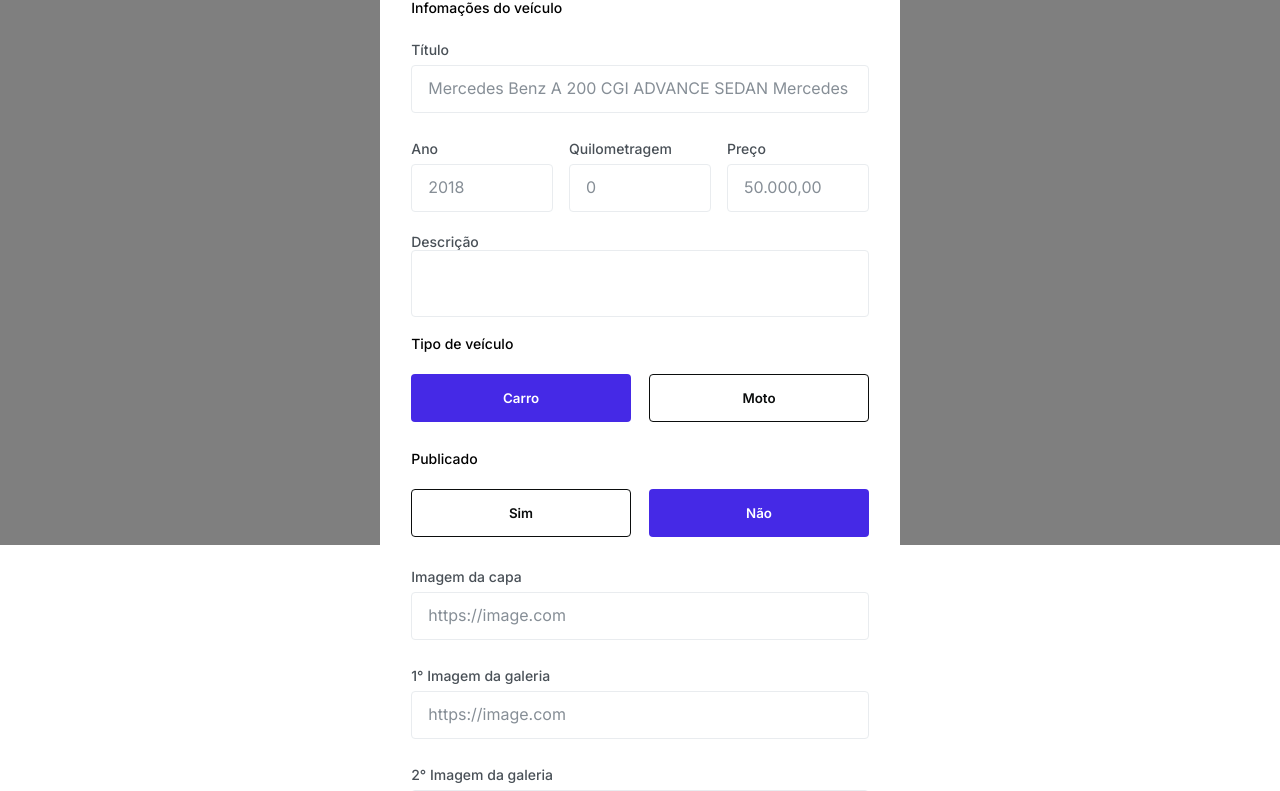
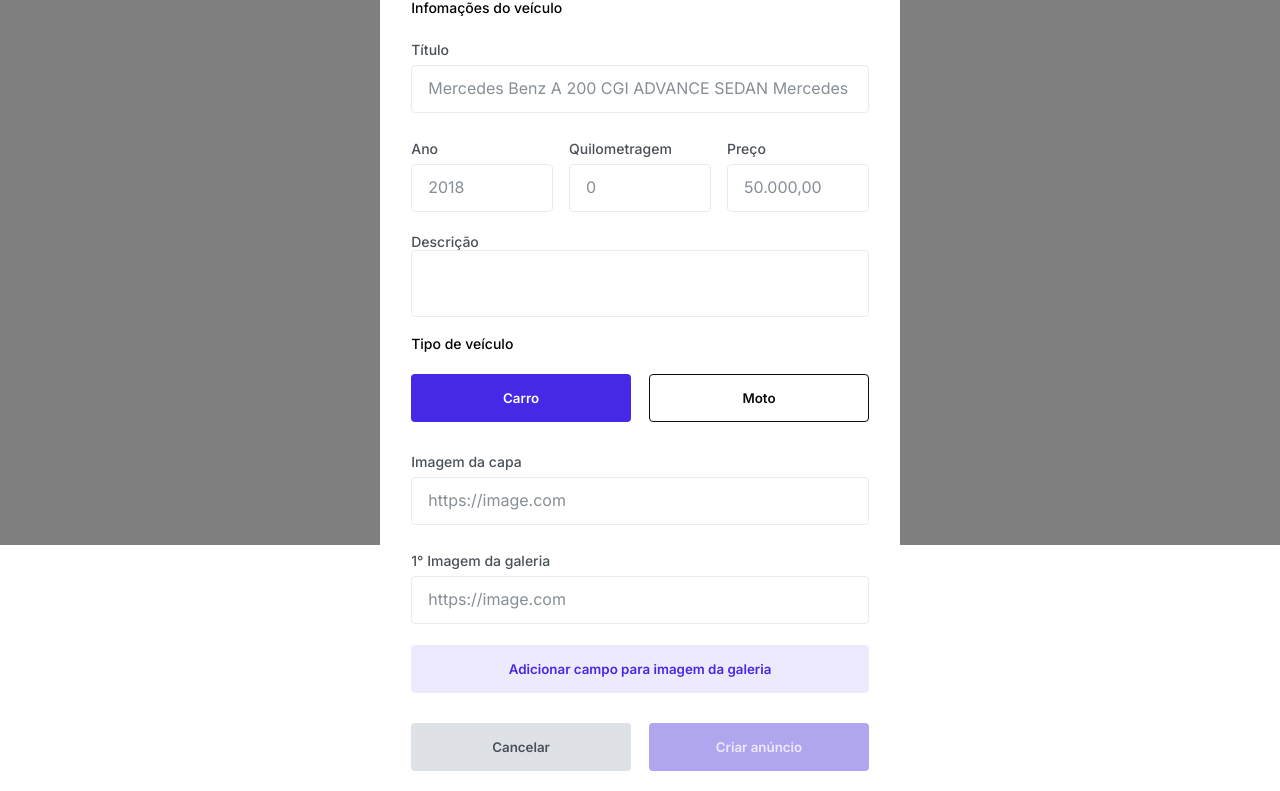
Before and after one commit to Motors-Shop-FullStack/motors-shop-front-end, a React (Vite) app: page / in a window 1280 px wide. Shown: the part 255-1046 px from the top of the page. Built offline with nearby package versions, Linux system fonts and the light colour scheme.

Commit message:
create: CreateAdModal

```diff
--- a/src/App.tsx
+++ b/src/App.tsx
@@ -1,4 +1,5 @@
 import { Modal } from "./components/Modal";
+import { CreateAdModal } from "./components/Modal/CreateAdModal";
 import { UpdateAdModal } from "./components/Modal/UpdateAdModal";
 import GlobalStyles from "./styles/global";
 
@@ -7,8 +8,8 @@ function App() {
     <>
       <GlobalStyles />
 
-      <Modal title={"Editar anúncio"}>
-        <UpdateAdModal />
+      <Modal title={"Criar anuncio"}>
+        <CreateAdModal />
       </Modal>
     </>
   );
--- /dev/null
+++ b/src/components/Modal/CreateAdModal/index.tsx
@@ -0,0 +1,73 @@
+import { Typography } from "../../../styles/typography/typography";
+import { Button } from "../../Button";
+import { DoubleButton } from "../../Button/DoubleButton";
+import { Input } from "../../Input";
+import { Textarea } from "../../Textarea";
+import * as S from "./styles";
+
+export function CreateAdModal() {
+  return (
+    <S.DivUpdateAdContent as="form">
+      <DoubleButton
+        label={"Tipo de anuncio"}
+        firstButtonText={"Venda"}
+        firstButtonVariant={"brand1"}
+        secondButtonText={"Leilão"}
+        secondButtonVariant={"big45"}
+      />
+      <Typography tag={"p2"} fW={500} blck>
+        Infomações do veículo
+      </Typography>
+      <Input
+        label={"Título"}
+        placeholder={
+          "Mercedes Benz A 200 CGI ADVANCE SEDAN Mercedes Benz A 200"
+        }
+        marginDiv
+      />
+      <S.DivInputs>
+        <Input label={"Ano"} className={"firstInput"} placeholder={"2018"} />
+        <Input
+          label={"Quilometragem"}
+          className={"secondInput"}
+          placeholder={"0"}
+        />
+        <Input
+          label={"Preço"}
+          className={"thirdInput"}
+          placeholder={"50.000,00"}
+        />
+      </S.DivInputs>
+      <Textarea label={"Descrição"} marginDiv />
+      <DoubleButton
+        label={"Tipo de veículo"}
+        firstButtonText={"Carro"}
+        firstButtonVariant={"brand1"}
+        secondButtonText={"Moto"}
+        secondButtonVariant={"big45"}
+      />
+
+      <Input
+        label={"Imagem da capa"}
+        placeholder={"https://image.com"}
+        marginDiv
+      />
+      <Input
+        label={"1° Imagem da galeria"}
+        placeholder={"https://image.com"}
+        marginDiv
+      />
+
+      <Button variant={"brandOpacity"} marginButton={"15px 0 30px 0"}>
+        Adicionar campo para imagem da galeria
+      </Button>
+
+      <DoubleButton
+        firstButtonText={"Cancelar "}
+        firstButtonVariant={"negative"}
+        secondButtonText={"Criar anúncio"}
+        secondButtonVariant={"brandDisable"}
+      />
+    </S.DivUpdateAdContent>
+  );
+}
--- /dev/null
+++ b/src/components/Modal/CreateAdModal/styles.ts
@@ -0,0 +1,30 @@
+import styled from "styled-components";
+import { BaseDivContent, BaseDivInputs } from "../styles";
+
+export const DivUpdateAdContent = styled(BaseDivContent)``;
+
+export const DivInputs = styled(BaseDivInputs)`
+  width: 100%;
+  display: flex;
+  flex-wrap: wrap;
+  justify-content: space-between;
+
+  .firstInput,
+  .secondInput {
+    width: 45%;
+    input {
+      width: 100%;
+    }
+  }
+
+  @media (min-width: 768px) {
+    .firstInput,
+    .secondInput,
+    .thirdInput {
+      width: 31%;
+      input {
+        width: 100%;
+      }
+    }
+  }
+`;
```
